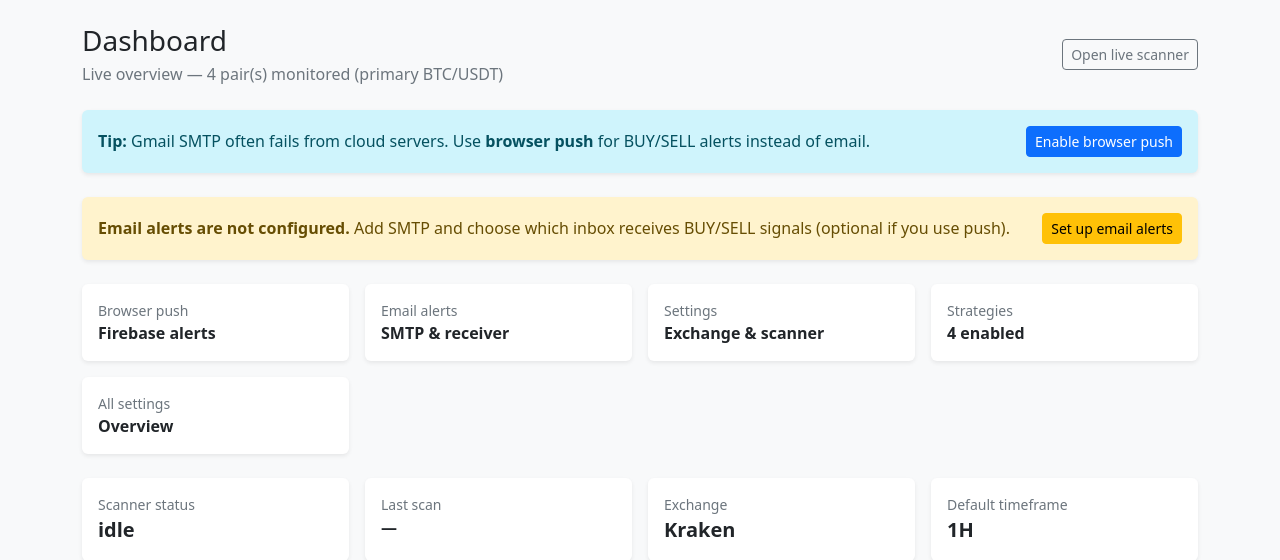
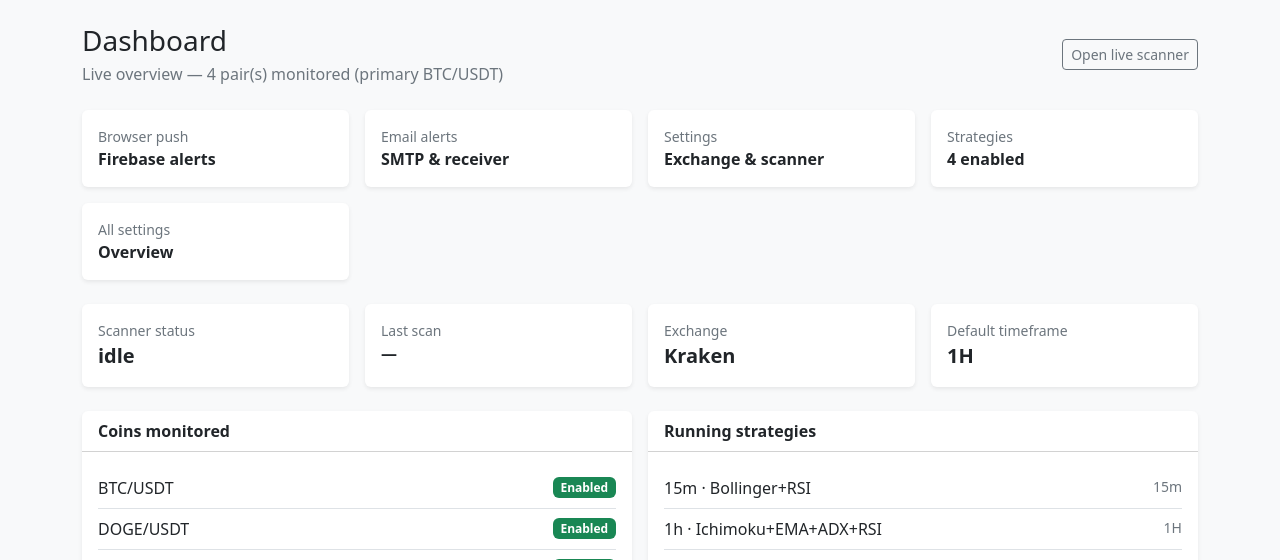
Before and after one commit to pakabbas/CryptoSignals, a Flask app: page / in a window 1280 px wide. Shown: the part 57-617 px from the top of the page. Run offline with Flask 3, Linux system fonts and the light colour scheme; data comes from the database, SQL or seed files in the repository; data that the repository does not hold is empty; some libraries are stand-ins or nearby versions.

Commit message:
Remove dashboard SMTP tip banners; run Tests workflow on PRs only.
Push to main already runs pytest in Deploy to GCP, which duplicated every main push.

Co-authored-by: Cursor <cursoragent@cursor.com>

```diff
--- a/app/templates/dashboard.html
+++ b/app/templates/dashboard.html
@@ -22,23 +22,6 @@
       <a class="btn btn-outline-light btn-sm align-self-center" href="{{ url_for('push.notifications_settings') }}">Settings</a>
     </div>
   </div>
-</div>
-{% endif %}
-
-{% if not smtp_configured %}
-<div class="alert alert-info border-0 shadow-sm d-flex flex-wrap align-items-center justify-content-between gap-3 mb-4">
-  <div>
-    <strong>Tip:</strong> Gmail SMTP often fails from cloud servers.
-    Use <strong>browser push</strong> for BUY/SELL alerts instead of email.
-  </div>
-  <a class="btn btn-primary btn-sm" href="{{ url_for('push.notifications_settings') }}">Enable browser push</a>
-</div>
-<div class="alert alert-warning border-0 shadow-sm d-flex flex-wrap align-items-center justify-content-between gap-3 mb-4">
-  <div>
-    <strong>Email alerts are not configured.</strong>
-    Add SMTP and choose which inbox receives BUY/SELL signals (optional if you use push).
-  </div>
-  <a class="btn btn-warning btn-sm" href="{{ url_for('settings.smtp') }}">Set up email alerts</a>
 </div>
 {% endif %}
 
```
Also changed, not shown: .github/workflows/test.yml.
